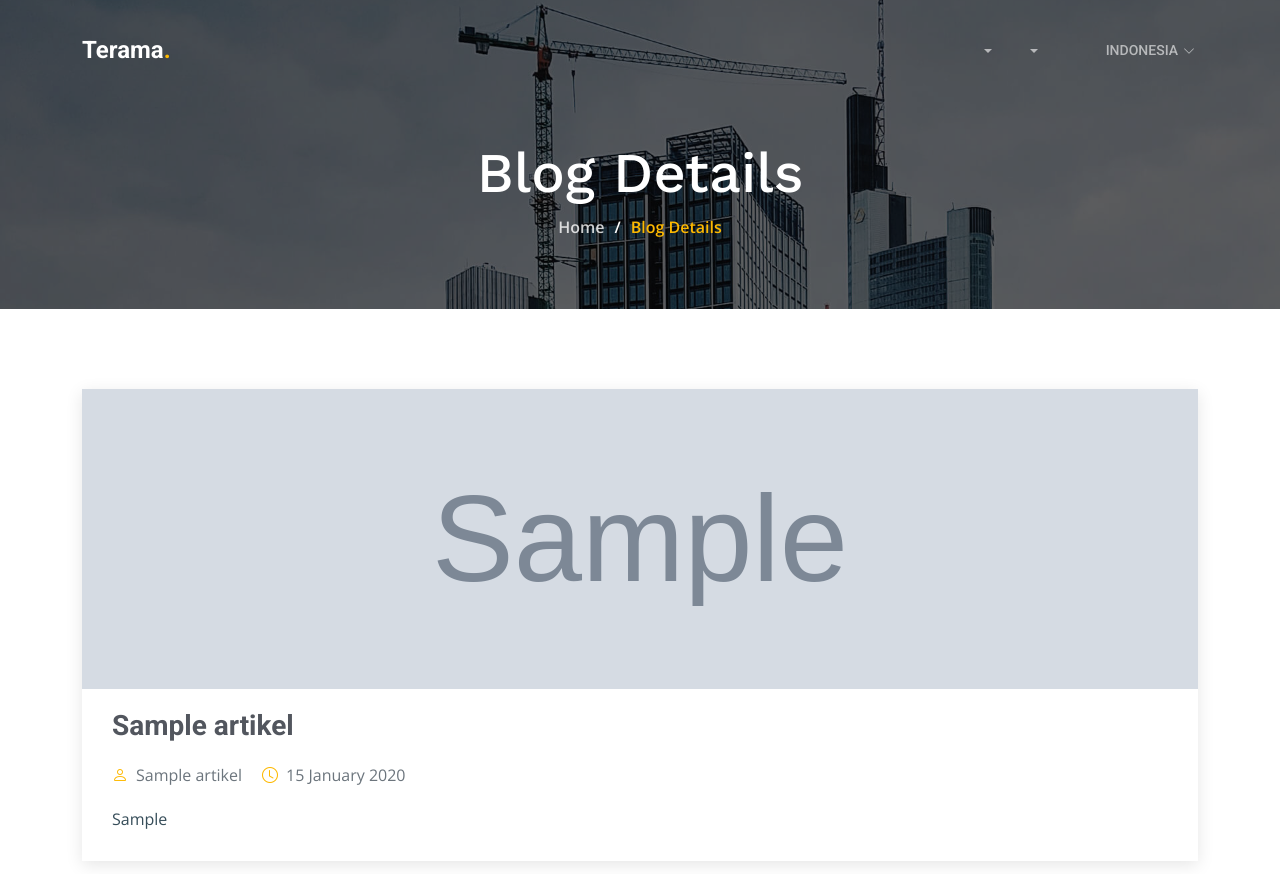
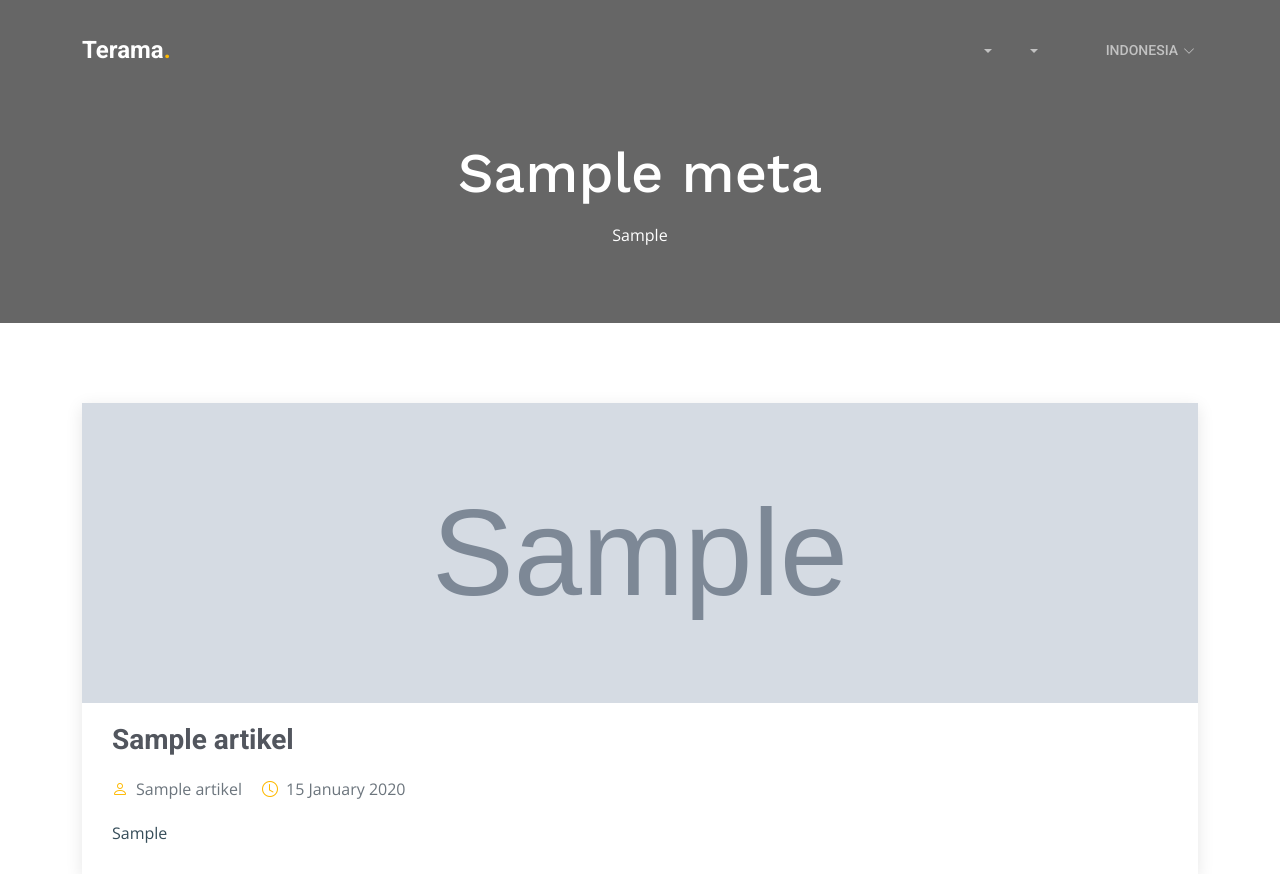
Before and after one commit to LailaWulandarii/compro-terama, a CodeIgniter 4 app: the page made by app/Views/detail_article.php in a window 1280 px wide. Shown: the top 874 px of the page. Run offline with PHP 8.4 and a stand-in for CodeIgniter, Linux system fonts and the light colour scheme; the template is opened without the code that fills it: most values are stand-ins (such as "Sample title", 1, 10 or a date in 2020); grey boxes marked "Sample" are stand-in pictures; data that the repository does not hold is empty; some libraries are stand-ins or nearby versions.

Commit message:
add header and page description for detail section (product detail, article detail, activity detail)

```diff
--- a/app/Views/detail_article.php
+++ b/app/Views/detail_article.php
@@ -3,17 +3,14 @@
 <?= $this->section('content'); ?>
 <main id="main">
   <!-- ======= Breadcrumbs ======= -->
-  <div class="breadcrumbs d-flex align-items-center" style="background-image: url('assets/img/breadcrumbs-bg.jpg');">
+  <div class="breadcrumbs d-flex align-items-center">
     <div class="container position-relative d-flex flex-column align-items-center" data-aos="fade">
-
-      <h2>Blog Details</h2>
-      <ol>
-        <li><a href="index.html">Home</a></li>
-        <li>Blog Details</li>
-      </ol>
-
+      <h2> <?= $lang === 'id' ? $meta['nama_halaman_id'] : $meta['nama_halaman_en']; ?></h2>
+      <p class="mt-2" style="color: white;">
+        <?= $lang == 'id' ? $meta['deskripsi_halaman_id'] : $meta['deskripsi_halaman_en']; ?>
+      </p>
     </div>
-  </div><!-- End Breadcrumbs -->
+  </div>
 
   <!-- ======= Blog Details Section ======= -->
   <section id="blog" class="blog">
```
Also changed, not shown: app/Views/detail_activity.php (+6 -9 lines), app/Views/detail_product.php (+6 -9 lines).
